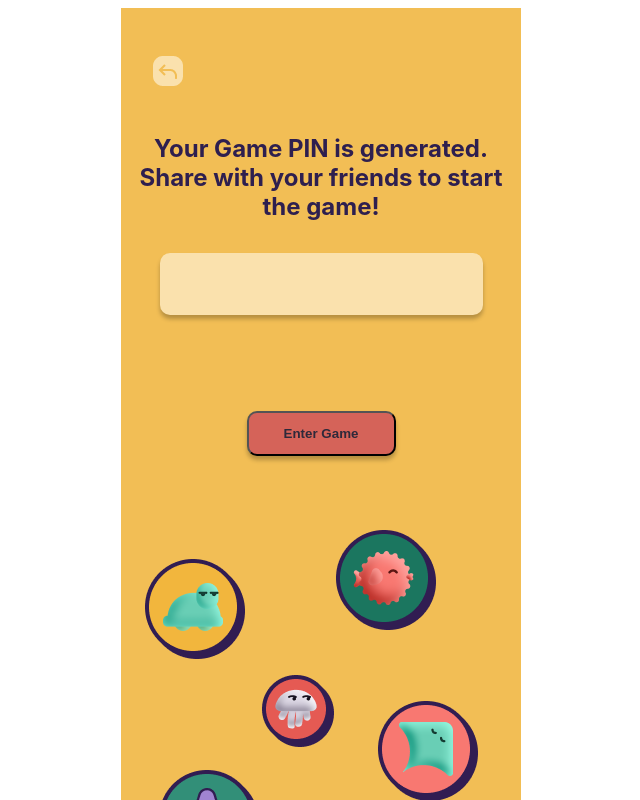
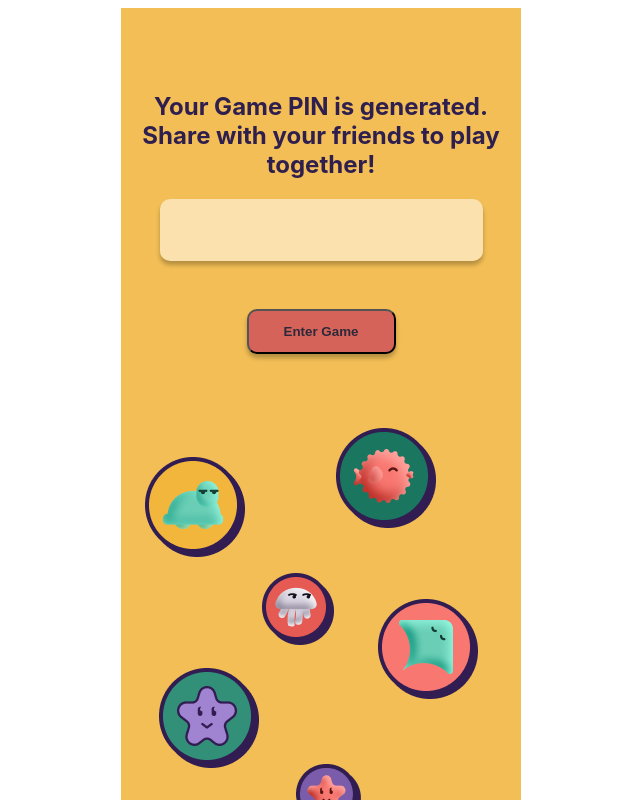
Before and after one commit to vivren/hungergames, a Next.js app in the folder hungergames/: page /url in a window 1280 px wide. Shown: the top 800 px of the page, without its empty margins (319-959 px from the left). Built offline with nearby package versions, Linux system fonts and the light colour scheme.

Commit message:
ui improvement

```diff
--- a/hungergames/src/pages/url.css
+++ b/hungergames/src/pages/url.css
@@ -1,6 +1,3 @@
-.page{
-    /* background-color:#F2BE55;  */
-}
 
 
 .main{
@@ -23,7 +20,8 @@
 }
 
 .text{
-    margin-top: 3em;
+    /* padding-left: 3em; */
+    padding-top: 4em;
 }
 .text h2{
     /* margin-top: 2em; */
@@ -34,7 +32,7 @@
 }
 
 .urlLink{
-    margin-top: 2em;
+    /* margin-top: 2em; */
     border-radius: 10px;
     background: #FAE1AD;
     box-shadow: 0px 4px 4px 0px rgba(0, 0, 0, 0.25);
@@ -54,7 +52,7 @@
     font-style: normal;
     font-weight: 800;
     text-align: center;
-    margin-top: 1.3em;
+    /* margin-top: 1.3em; */
     margin-right: 2em;
 
 }
@@ -66,7 +64,7 @@
     margin-top: 4em;
 }
 .userZone{
-    margin-top: 6em;
+    margin-top: 3em;
     display: block;
     color:#2E293A;
 }
--- a/hungergames/src/pages/url.tsx
+++ b/hungergames/src/pages/url.tsx
@@ -9,14 +9,14 @@ export default function URL() {
     return (
         <div className="page">
             <div className="main">
-                <div className='return'>
+                {/* <div className='return'>
                     <Link href="/"><img className='returnImage' src="/icon/return.png" /></Link>
-                </div>
+                </div> */}
 
                 <div className='text'>
                     <h2>
                         Your Game PIN is generated. <br />
-                        Share with your friends to start the game!
+                        Share with your friends to play together!
                     </h2>
                 </div>
 
```
